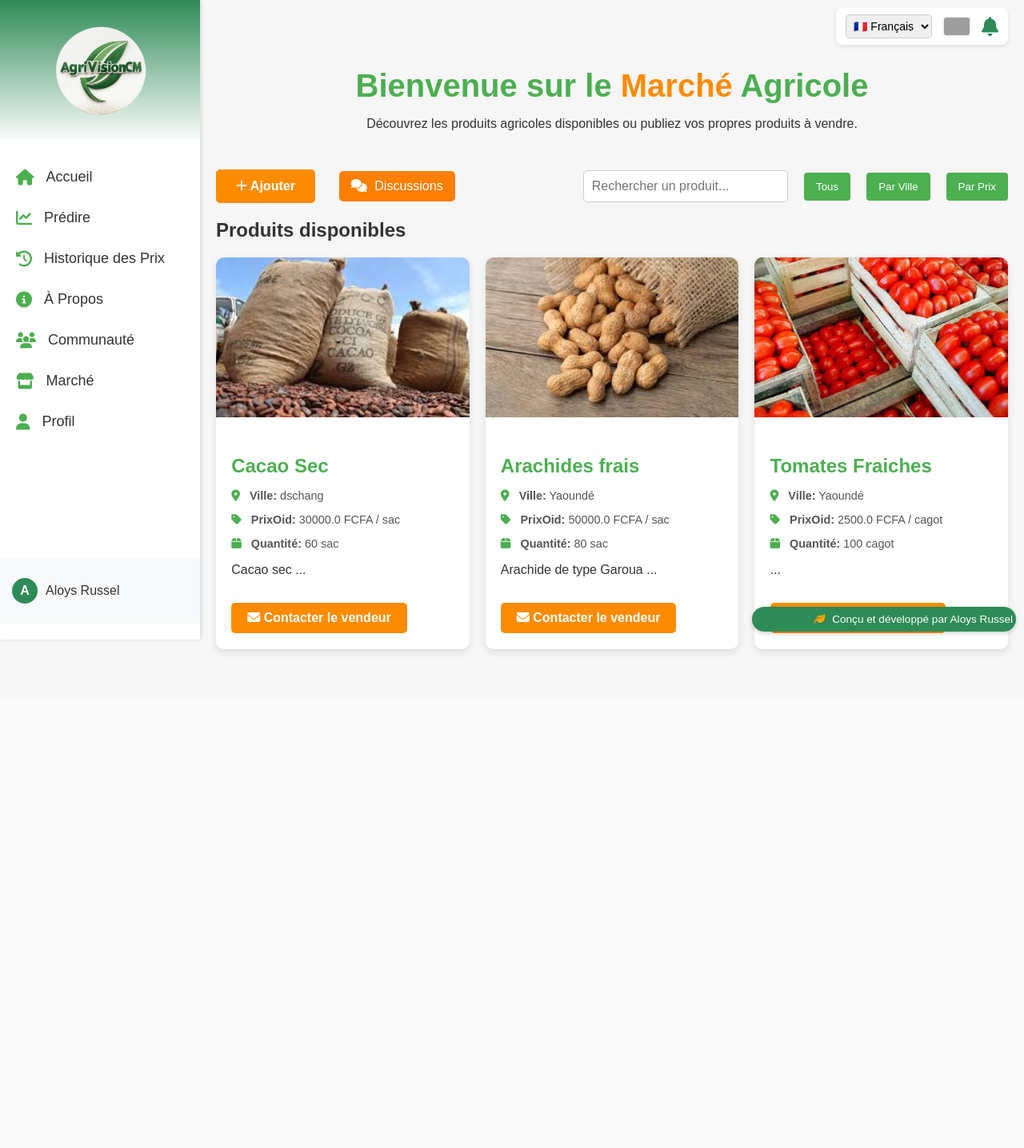
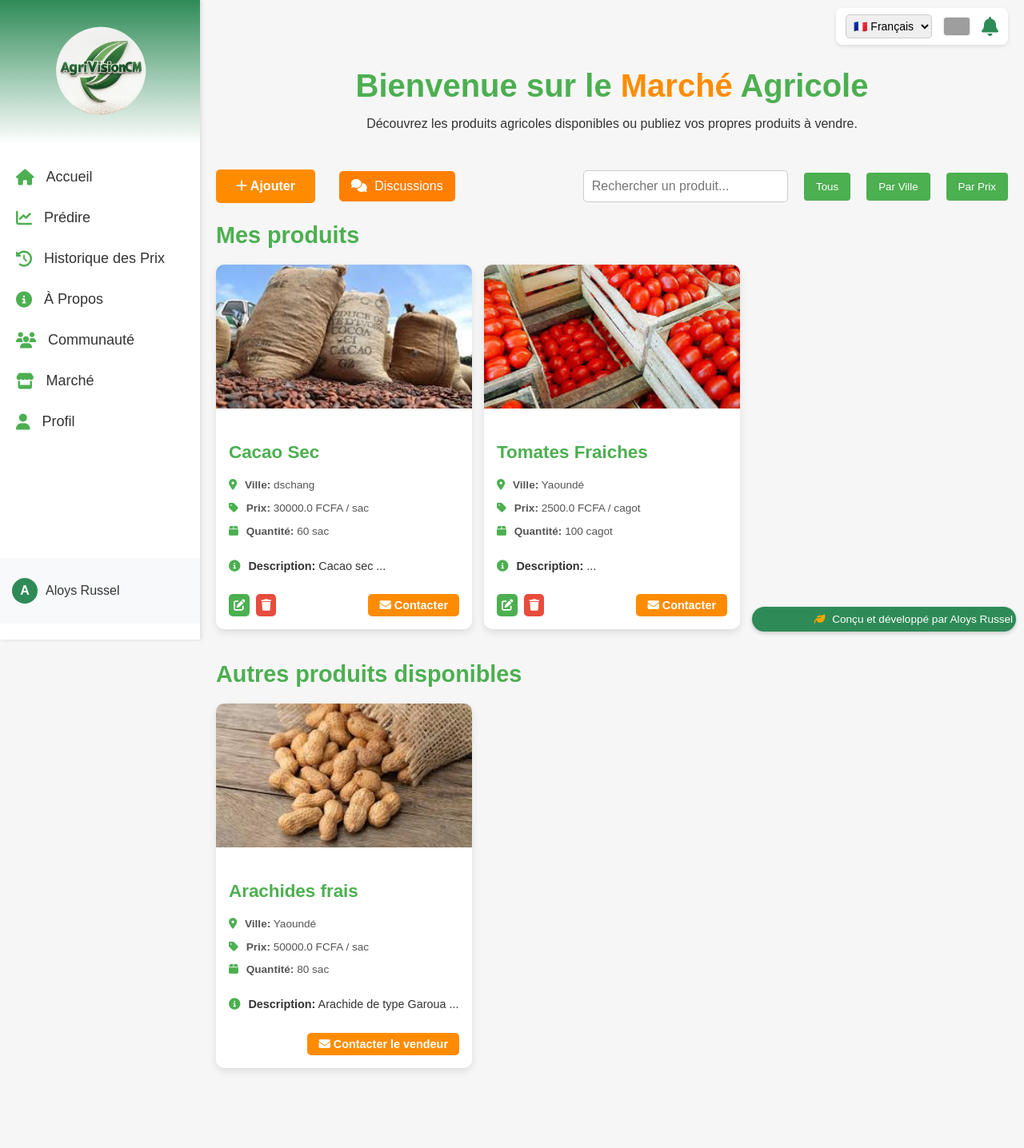
Before and after one commit to AloysRussel1/AgriVisionCM, a Flask app: page /market in a window 1280 px wide. Shown: the whole page at 80% size. Before the commit the page ends 818 px from the top, so only its background shows below. Run offline with Flask 3, Linux system fonts and the light colour scheme; a user stored in the database is signed in; data comes from the database, SQL or seed files in the repository; both versions use the stored data as it was after the commit; parts of the project's set-up code (start-up, migrations or seed data) failed here and were passed over; some libraries are stand-ins or nearby versions; grey boxes are pictures that could not be loaded.

Commit message:
Mise a jour de la gestion des produits

```diff
--- a/app/routes.py
+++ b/app/routes.py
@@ -135,9 +135,19 @@ def market():
     products = Product.query.all()
     return render_template('market.html', products=products)
 
-@main.route('/add_product', methods=['GET', 'POST'])
+@main.route('/add_product', defaults={'product_id': None}, methods=['GET', 'POST'])
+@main.route('/add_product/<int:product_id>', methods=['GET', 'POST'])
 @login_required
-def add_product():
+def add_product(product_id=None):
+    print(f"URL appelée : {request.url}")
+    product = None
+    if product_id:
+        product = Product.query.get_or_404(product_id)
+        if product.user_id != current_user.id:
+            flash('Vous ne pouvez pas modifier ce produit.', 'error')
+            return redirect(url_for('main.market'))
+        print(f"Produit récupéré : {product.__dict__}")
+
     if request.method == 'POST':
         name = request.form['name']
         price = request.form['price']
@@ -145,29 +155,63 @@ def add_product():
         city = request.form['city']
         quantity = request.form['quantity']
         description = request.form['description']
-        image = request.files['image']
+        image = request.files.get('image')
 
-        if image:
+        if product:  # Mode édition
+            product.name = name
+            product.price = price
+            product.unit = unit
+            product.city = city
+            product.quantity = quantity
+            product.description = description
+            if image and image.filename:
+                filename = secure_filename(image.filename)
+                image_path = filename
+                image.save(os.path.join(current_app.config['UPLOAD_FOLDER'], image_path))
+                product.image = image_path
+            db.session.commit()
+            flash('Produit mis à jour avec succès !', 'success')
+        else:  # Mode ajout
+            if not image or not image.filename:
+                flash('Une image est requise pour ajouter un produit.', 'error')
+                return redirect(url_for('main.add_product'))
+
             filename = secure_filename(image.filename)
             image_path = filename
             image.save(os.path.join(current_app.config['UPLOAD_FOLDER'], image_path))
-        else:
-            image_path = None
 
-        new_product = Product(
-            name=name, price=price, city=city,
-            quantity=quantity, description=description,
-            unit=unit,
-            image=image_path,
-            user_id=current_user.id
-        )
-        db.session.add(new_product)
-        db.session.commit()
+            new_product = Product(
+                name=name,
+                price=price,
+                unit=unit,
+                city=city,
+                quantity=quantity,
+                description=description,
+                image=image_path,
+                user_id=current_user.id
+            )
+            db.session.add(new_product)
+            db.session.commit()
+            flash('Produit ajouté avec succès !', 'success')
 
-        flash('Produit ajouté avec succès', 'success')
         return redirect(url_for('main.market'))
 
-    return render_template('add_product.html')
+    print(f"Rendu avec product : {product}")
+    return render_template('add_product.html', product=product)
+
+
+@main.route('/delete_product/<int:product_id>')
+@login_required
+def delete_product(product_id):
+    product = Product.query.get_or_404(product_id)
+    if product.user_id != current_user.id:
+        flash('Vous ne pouvez pas supprimer ce produit.', 'error')
+        return redirect(url_for('main.market'))
+
+    db.session.delete(product)
+    db.session.commit()
+    flash('Produit supprimé avec succès !', 'success')
+    return redirect(url_for('main.market'))
 
 # Chat
 @main.route("/conversation/<int:user_id>", methods=['GET', 'POST'])  # Plus de <int:product_id>
--- a/app/static/css/market.css
+++ b/app/static/css/market.css
@@ -63,26 +63,26 @@ body {
     transition: background 0.3s ease;
     text-decoration: none;
     font-weight: bold;
-    margin-right: 5px; /* Réduction de l'espacement */
+    margin-right: 5px;
 }
 .add-product:hover {
     background: #FF7F00;
 }
 
 .cta-button.chat-history {
-    background: #FF7F00; /* Orange pour se démarquer */
+    background: #FF7F00;
     color: #fff;
     padding: 10px 15px;
     border-radius: 5px;
     text-decoration: none;
-    margin-left: 5px; /* Réduction de l'espacement */
+    margin-left: 5px;
     margin-right: 140px;
     font-size: 1em;
     transition: background 0.3s;
 }
 
 .cta-button.chat-history:hover {
-    background: #e69500; /* Orange plus foncé au survol */
+    background: #e69500;
 }
 
 .cta-button.chat-history i {
@@ -90,10 +90,20 @@ body {
 }
 
 /* Liste des produits */
+.products-list {
+    margin-bottom: 40px;
+}
+
+.products-list h2 {
+    font-size: 1.8rem;
+    color: #4CAF50;
+    margin-bottom: 20px;
+}
+
 .products-list .product-grid {
     display: grid;
-    grid-template-columns: repeat(auto-fill, minmax(280px, 1fr));
-    gap: 20px;
+    grid-template-columns: repeat(auto-fill, minmax(250px, 1fr)); /* Réduit de 280px à 250px */
+    gap: 15px; /* Réduit de 20px à 15px */
 }
 
 /* Carte de produit */
@@ -110,39 +120,91 @@ body {
 }
 .product-card img {
     width: 100%;
-    height: 200px;
+    height: 180px; /* Réduit de 200px à 180px */
     object-fit: cover;
 }
 .product-info {
-    padding: 1.2rem;
+    padding: 1rem; /* Réduit de 1.2rem à 1rem */
+    display: flex;
+    flex-direction: column;
+    min-height: 220px; /* Réduit de 250px à 220px */
 }
 .product-info h3 {
     color: #4CAF50;
-    font-size: 1.5rem;
-    margin-bottom: 0.5rem;
+    font-size: 1.4rem; /* Réduit de 1.5rem à 1.4rem */
+    margin-bottom: 0.4rem; /* Réduit de 0.5rem à 0.4rem */
 }
 .product-info .product-details {
-    font-size: 0.9rem;
+    font-size: 0.85rem; /* Réduit de 0.9rem à 0.85rem */
     color: #555;
 }
 .product-info .product-details p i {
-    margin-right: 8px;
+    margin-right: 6px; /* Réduit de 8px à 6px */
     color: #4CAF50;
 }
 .product-info p.description {
-    font-size: 1rem;
+    font-size: 0.9rem; /* Réduit de 1rem à 0.9rem */
     color: #333;
+    flex-grow: 1;
 }
+.product-info p.description i {
+    margin-right: 6px; /* Aligné avec les autres icônes */
+    color: #4CAF50;
+}
+
+/* Bouton "Contacter" pour les produits des autres */
+.contact {
+    display: flex;
+    justify-content: flex-end;
+    margin-top: 0.8rem; /* Réduit de 1rem à 0.8rem */
+}
+
 .product-info .cta-contact {
     background: #FF8C00;
     color: white;
-    padding: 10px 20px;
+    padding: 6px 14px; /* Réduit de 8px 16px à 6px 14px */
     border-radius: 5px;
     text-decoration: none;
     font-weight: bold;
     display: inline-block;
-    margin-top: 1rem;
+    font-size: 0.9rem; /* Ajout pour cohérence */
 }
 .product-info .cta-contact:hover {
     background: #FF7F00;
 }
+
+/* Boutons d'action (édition et suppression) et "Contacter" pour mes produits */
+.actions {
+    display: flex;
+    justify-content: space-between;
+    align-items: center;
+    margin-top: 0.8rem; /* Réduit de 1rem à 0.8rem */
+}
+
+.actions .action-btn-group {
+    display: flex;
+    gap: 8px; /* Réduit de 10px à 8px */
+}
+
+.action-btn {
+    padding: 6px; /* Réduit de 8px à 6px */
+    border-radius: 5px;
+    text-decoration: none;
+    color: white;
+    font-size: 0.9rem; /* Réduit de 1rem à 0.9rem */
+    transition: background-color 0.3s ease;
+}
+
+.edit-btn {
+    background-color: #4CAF50;
+}
+.edit-btn:hover {
+    background-color: #45a049;
+}
+
+.delete-btn {
+    background-color: #e74c3c;
+}
+.delete-btn:hover {
+    background-color: #c0392b;
+}
--- a/app/templates/market.html
+++ b/app/templates/market.html
@@ -25,29 +25,60 @@
     <button class="filter-button" data-filter="price">Par Prix</button>
 </div>
 
-<!-- Liste des produits disponibles -->
+<!-- Mes produits (Utilisateur connecté) -->
+{% if current_user.is_authenticated %}
 <section class="products-list">
-    <h2>Produits disponibles</h2>
+    <h2>Mes produits</h2>
     <div class="product-grid">
-        {% for product in products %}
+        {% for product in products if product.user_id == current_user.id %}
         <div class="product-card" data-city="{{ product.city }}" data-price="{{ product.price }}">
             <img src="{{ url_for('static', filename='uploads/' + product.image) }}" alt="Image du produit">
             <div class="product-info">
                 <h3>{{ product.name }}</h3>
                 <div class="product-details">
                     <p><i class="fas fa-map-marker-alt"></i> <strong>Ville:</strong> {{ product.city }}</p>
-                    <p><i class="fas fa-tag"></i> <strong>PrixOid:</strong> {{ product.price }} FCFA / {{ product.unit }}</p>
+                    <p><i class="fas fa-tag"></i> <strong>Prix:</strong> {{ product.price }} FCFA / {{ product.unit }}</p>
                     <p><i class="fas fa-box"></i> <strong>Quantité:</strong> {{ product.quantity }} {{ product.unit }}</p>
                 </div>
-                <p class="description">{{ product.description[:100] }}...</p>
-
-                <div class="contact">
-                    <a href="{{ url_for('main.conversation', user_id=product.user_id, product_id=product.id) }}" class="cta-contact"><i class="fas fa-envelope"></i> Contacter le vendeur</a>
+                <p class="description"><i class="fas fa-info-circle"></i> <strong>Description:</strong> {{ product.description[:100] }}...</p>
+                <div class="actions">
+                    <div class="action-btn-group">
+                        <a href="{{ url_for('main.add_product', product_id=product.id) }}" class="action-btn edit-btn" title="Éditer"><i class="fas fa-edit"></i></a>
+                        <a href="{{ url_for('main.delete_product', product_id=product.id) }}" class="action-btn delete-btn" title="Supprimer" onclick="return confirm('Voulez-vous vraiment supprimer ce produit ?');"><i class="fas fa-trash"></i></a>
+                    </div>
+                    <a href="{{ url_for('main.conversation', user_id=product.user_id) }}" class="cta-contact"><i class="fas fa-envelope"></i> Contacter</a>
                 </div>
             </div>
         </div>
         {% else %}
-        <p>Aucun produit disponible.</p>
+        <p>Vous n'avez publié aucun produit pour le moment.</p>
+        {% endfor %}
+    </div>
+</section>
+{% endif %}
+
+<!-- Autres produits -->
+<section class="products-list">
+    <h2>Autres produits disponibles</h2>
+    <div class="product-grid">
+        {% for product in products if product.user_id != current_user.id or not current_user.is_authenticated %}
+        <div class="product-card" data-city="{{ product.city }}" data-price="{{ product.price }}">
+            <img src="{{ url_for('static', filename='uploads/' + product.image) }}" alt="Image du produit">
+            <div class="product-info">
+                <h3>{{ product.name }}</h3>
+                <div class="product-details">
+                    <p><i class="fas fa-map-marker-alt"></i> <strong>Ville:</strong> {{ product.city }}</p>
+                    <p><i class="fas fa-tag"></i> <strong>Prix:</strong> {{ product.price }} FCFA / {{ product.unit }}</p>
+                    <p><i class="fas fa-box"></i> <strong>Quantité:</strong> {{ product.quantity }} {{ product.unit }}</p>
+                </div>
+                <p class="description"><i class="fas fa-info-circle"></i> <strong>Description:</strong> {{ product.description[:100] }}...</p>
+                <div class="contact">
+                    <a href="{{ url_for('main.conversation', user_id=product.user_id) }}" class="cta-contact"><i class="fas fa-envelope"></i> Contacter le vendeur</a>
+                </div>
+            </div>
+        </div>
+        {% else %}
+        <p>Aucun autre produit disponible.</p>
         {% endfor %}
     </div>
 </section>
```
Also changed, not shown: app/templates/add_product.html (+24 -25 lines), instance/site.db.
